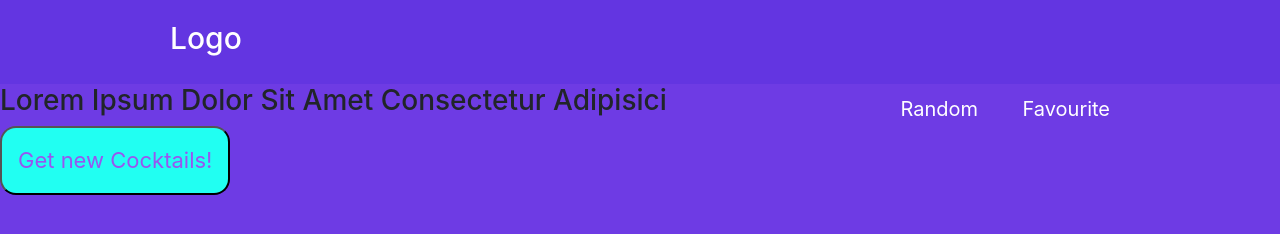
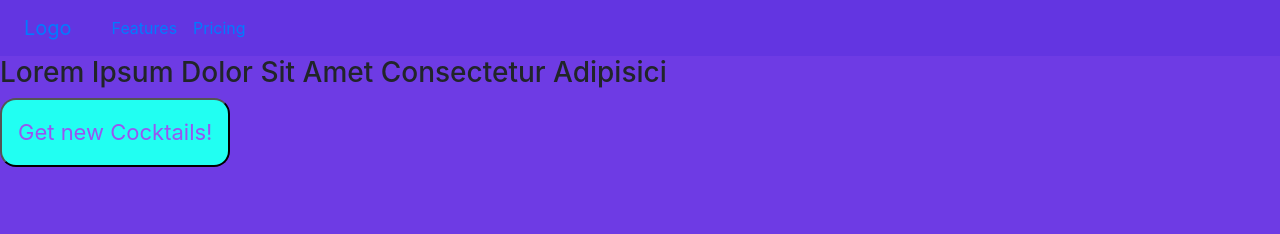
Before and after one commit to a-mazzucchelli/cocktail, a website: page views/home.html in a window 1280 px wide. Drawn offline with nearby package versions, Linux system fonts and the light colour scheme; files that its build step writes are made by us from their sources.

Commit message:
add navbar-bootstr

```diff
--- a/public/home.css
+++ b/public/home.css
@@ -5,8 +5,12 @@
   margin: 0;
 }
 
-header {
-  background-color: #6335E1;
+body {
+  background-color: #6E3BE4;
+}
+
+.custom-navbar {
+  background-color: #6335e1;
 }
 
 .section-logo {
@@ -46,7 +50,7 @@ header {
 }
 
 body {
-  height: 100%;
+  display: inline;
   background-color: #6E3BE4;
   text-align: left;
 }
--- a/views/home.html
+++ b/views/home.html
@@ -13,18 +13,21 @@
     <link rel="stylesheet" href="home.css" />
   </head>
 
-  <body>
+  <body class="custom-container">
     <header>
-      <div class="section-logo">
-        <div class="styling-logo">
-          <h2>Logo</h2>
+      <nav class="navbar navbar-expand-lg d-flex justify-content-between custom-navbar">
+        <a class="navbar-brand pl-2 custom-navbar-brand" href="#">Logo</a>
+        <div class="collapse navbar-collapse" id="navbarNavDropdown">
+          <ul class="navbar-nav pl-3">
+            <li class="nav-item">
+              <a class="nav-link" href="#">Features</a>
+            </li>
+            <li class="nav-item">
+              <a class="nav-link" href="#">Pricing</a>
+            </li>
+          </ul>
         </div>
-      </div>
-
-      <div class="styling-link">
-        <a href="#">Random</a>
-        <a href="#">Favourite</a>
-      </div>
+      </nav>
     </header>
     <section class="present">
       <h3>Lorem Ipsum Dolor Sit Amet Consectetur Adipisici</h3>
```
